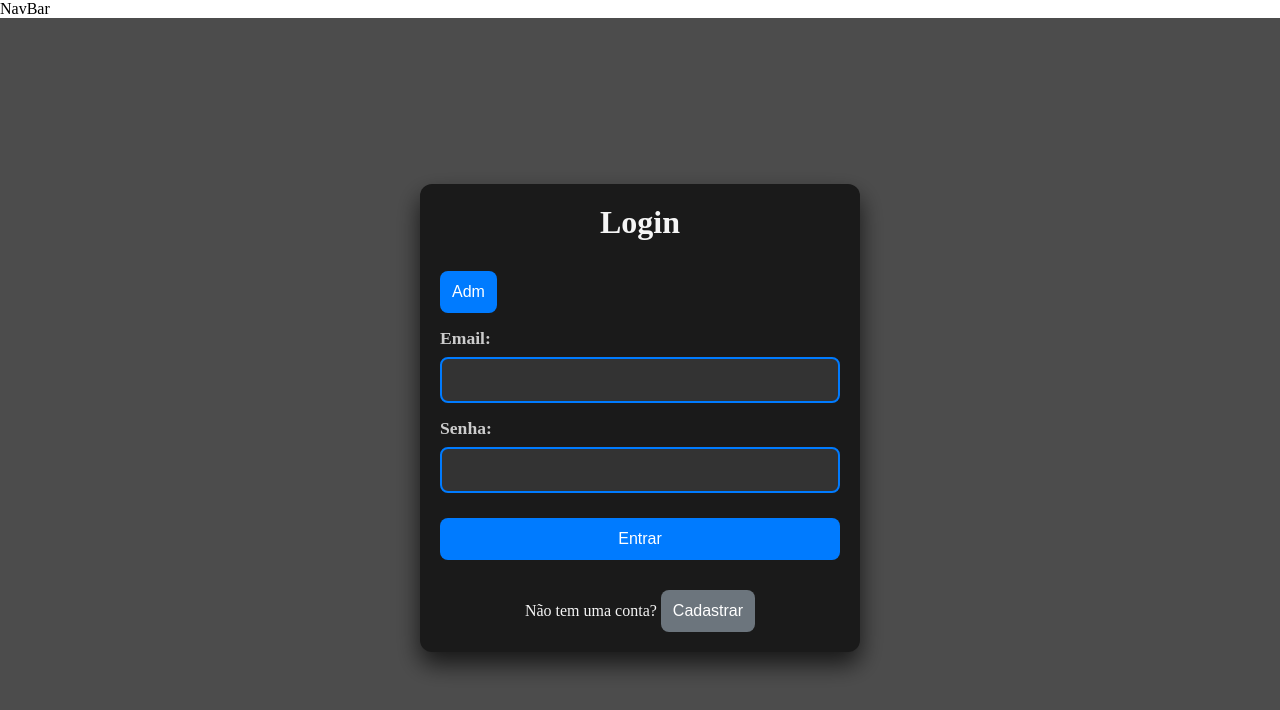
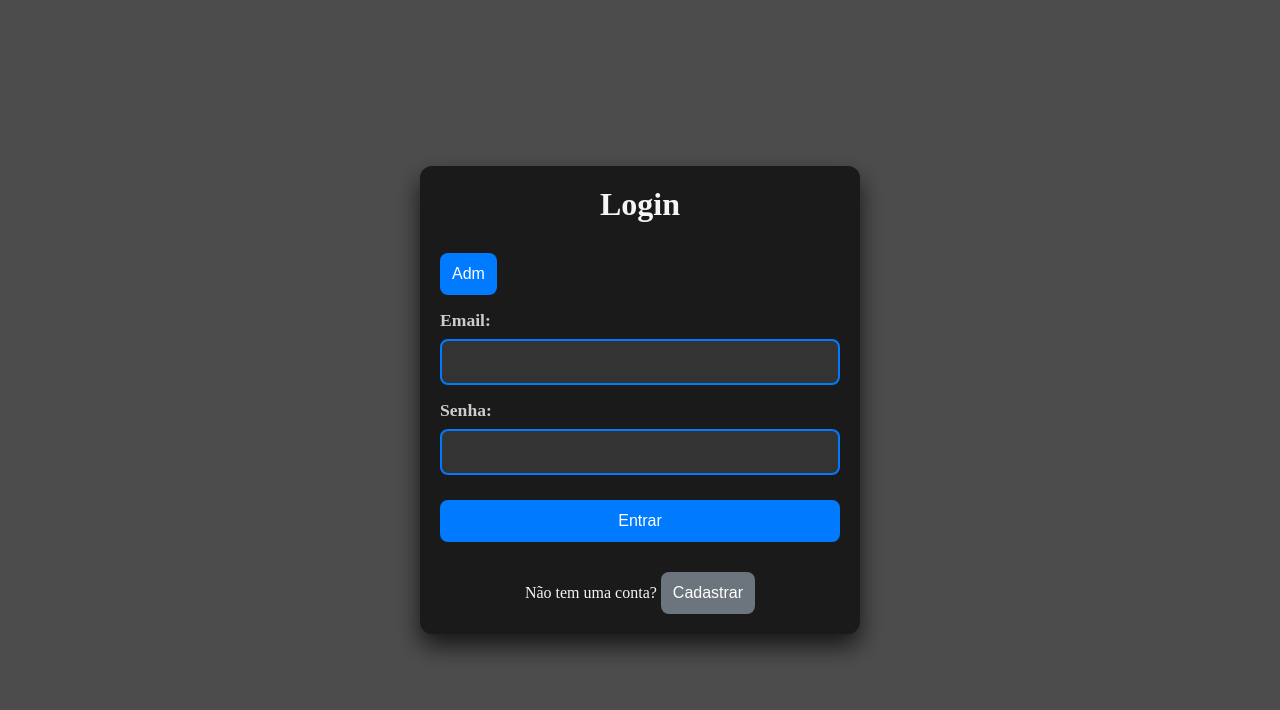
Before and after one commit to euluisdev/personal-app, a Next.js app: page / in a window 1280 px wide. Shown: the top 710 px of the page. Built offline with nearby package versions, Linux system fonts and the light colour scheme.

Commit message:
add folder: adminnavbar component was created

```diff
--- a/src/app/admin-dashboard/page.js
+++ b/src/app/admin-dashboard/page.js
@@ -2,6 +2,7 @@
 
 import { useEffect, useState } from 'react';
 import { useRouter } from 'next/navigation';
+
 
 export default function AdminDashboard() {
   const [users, setUsers] = useState([]);
@@ -130,6 +131,10 @@ export default function AdminDashboard() {
   };
 
   return (
+    <>
+      <div>
+{/*         <AdminNavBar /> */}
+      </div>
       <div>
         <h1>Painel Administrativo</h1>
         {message && <p>{message}</p>}
@@ -193,5 +198,6 @@ export default function AdminDashboard() {
           </div>
         )}
       </div>
+    </>
   );
 }
--- a/src/app/layout.js
+++ b/src/app/layout.js
@@ -10,7 +10,7 @@ export default function RootLayout({ children }) {
   return (
     <html lang="pt-br">
       <body>
-        <NavBar />
+       {/*  <NavBar /> */}
         <main>{children}</main>
       </body>
     </html>
```
Also changed, not shown: src/components/AdminNavBar.js (added). Lines whose indentation alone changed are shown as unchanged.
